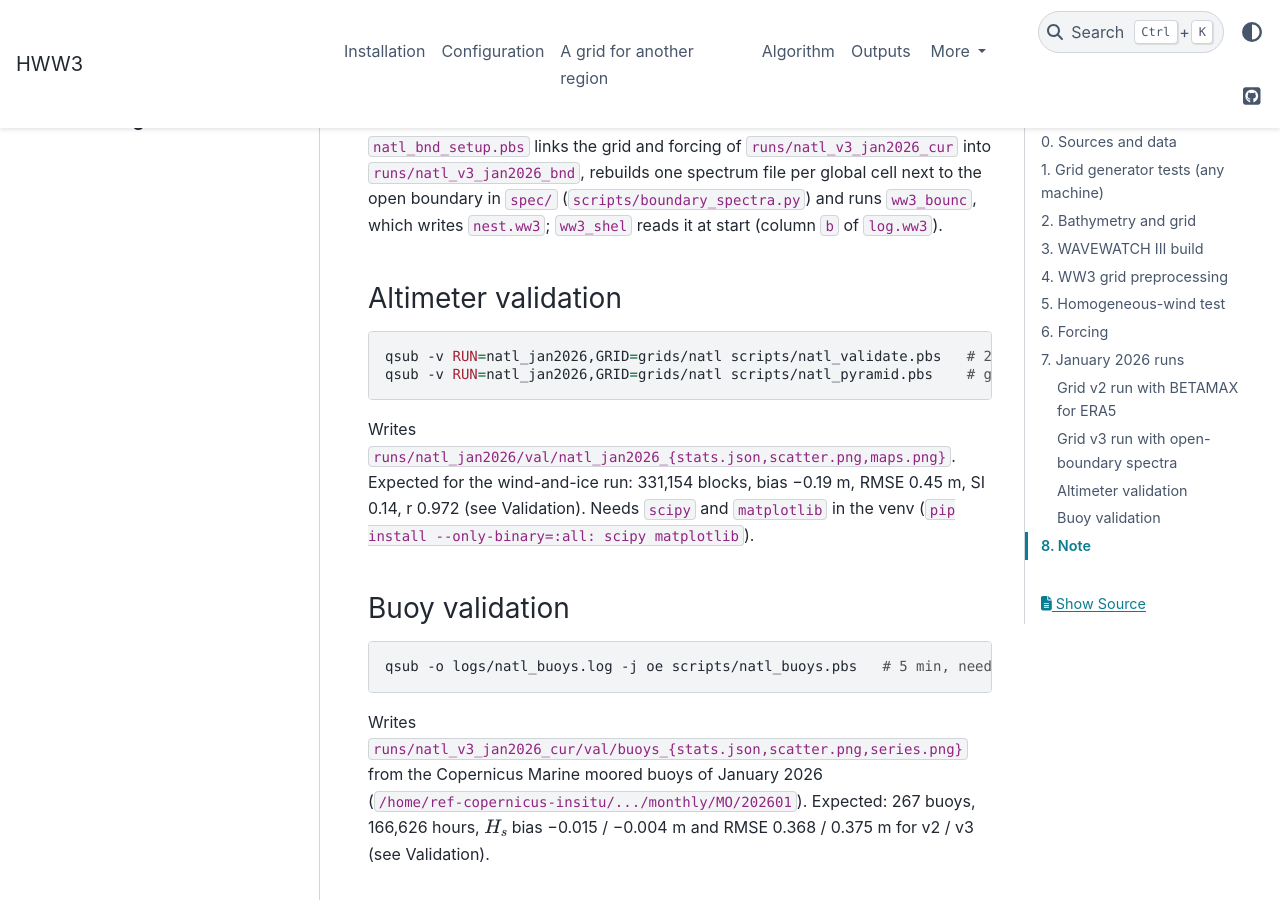
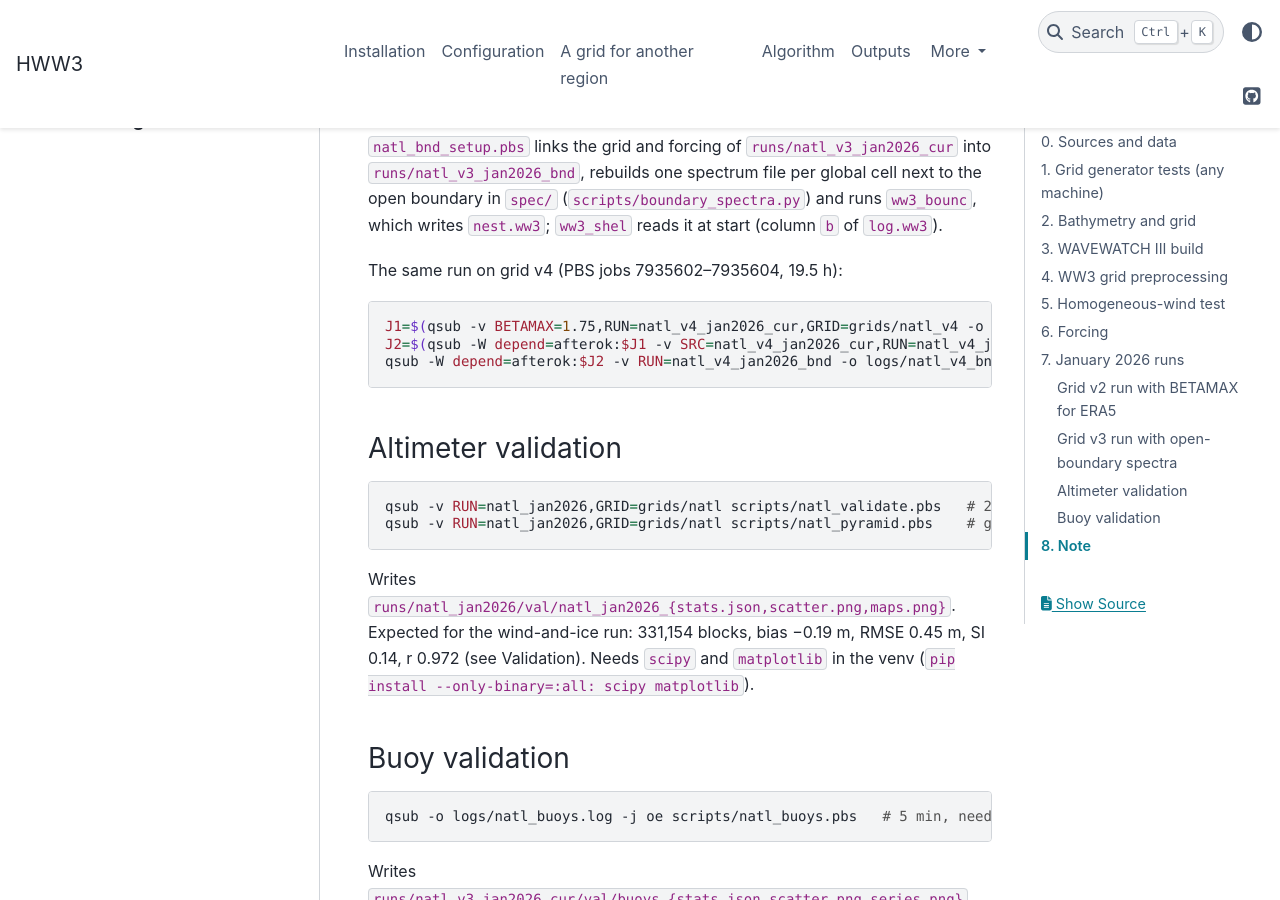
Before and after one commit to jmdelouis/HWW3, a Sphinx documentation site: the page built from docs/reproducing.md, in a window 1280 px wide and 900 px high, scrolled down 3854 px. Built offline with Sphinx 7.4.7 and the PyData theme 0.15.4, drawn with Linux system fonts in a browser that asks for light colours.

Commit message:
Add the January 2026 run on grid v4 with open-boundary spectra (PBS jobs 7935602-7935604, ww3_shel 70,120 s against 68,800 s on grid v3, +1.9 %) to the note and docs: altimeter scores equal to grid v3 within 1 mm at every level and region (328,902 blocks, bias +0.041 m, RMSE 0.348 m, SI 0.118, r 0.979), buoy Hs RMSE 0.374 to 0.373 m and Tm02 RMSE 1.325 to 1.316 s over 268 buoys (validation jobs 7935605 and 7935606), with the largest gains near the coasts (Irish and Celtic seas Hs 0.627 to 0.616 m, Iberia Tm02 0.854 to 0.811 s), plus the reproduce commands and the results JSONs
Co-Authored-By: Claude Opus 5.5 <noreply@anthropic.com>

````diff
--- a/docs/reproducing.md
+++ b/docs/reproducing.md
@@ -170,6 +170,14 @@ next to the open boundary in `spec/` (`scripts/boundary_spectra.py`) and runs
 `ww3_bounc`, which writes `nest.ww3`; `ww3_shel` reads it at start (column
 `b` of `log.ww3`).
 
+The same run on grid v4 (PBS jobs 7935602–7935604, 19.5 h):
+
+```bash
+J1=$(qsub -v BETAMAX=1.75,RUN=natl_v4_jan2026_cur,GRID=grids/natl_v4 -o logs/natl_v4_setup.log scripts/natl_v2_setup.pbs)
+J2=$(qsub -W depend=afterok:$J1 -v SRC=natl_v4_jan2026_cur,RUN=natl_v4_jan2026_bnd,GRID=grids/natl_v4 -o logs/natl_v4_bnd_setup.log scripts/natl_bnd_setup.pbs)
+qsub -W depend=afterok:$J2 -v RUN=natl_v4_jan2026_bnd -o logs/natl_v4_bnd_run.log scripts/natl_v2_run.pbs
+```
+
 ### Altimeter validation
 
 ```bash
````
Also changed, not shown: docs/validation.md (+17 -0 lines), 3 other files.
